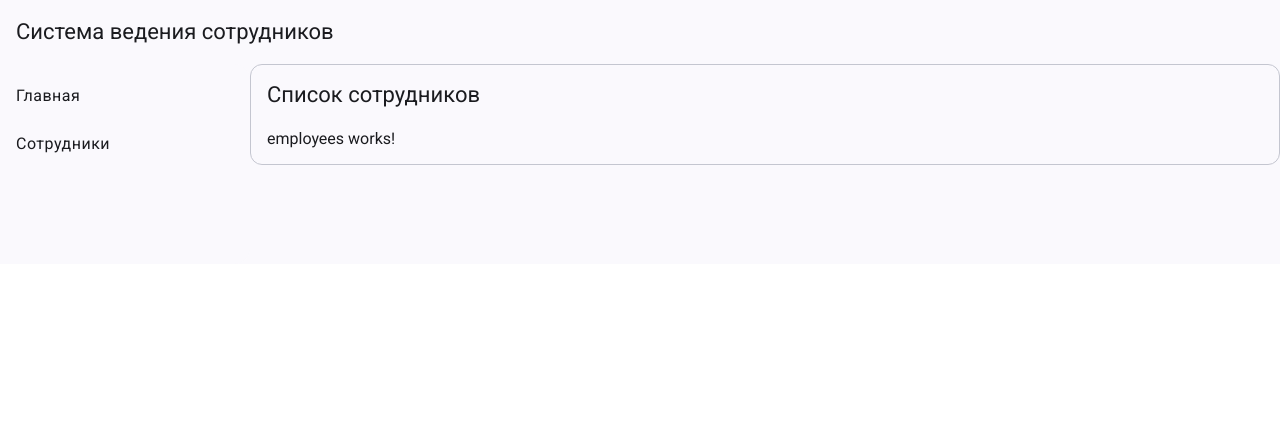
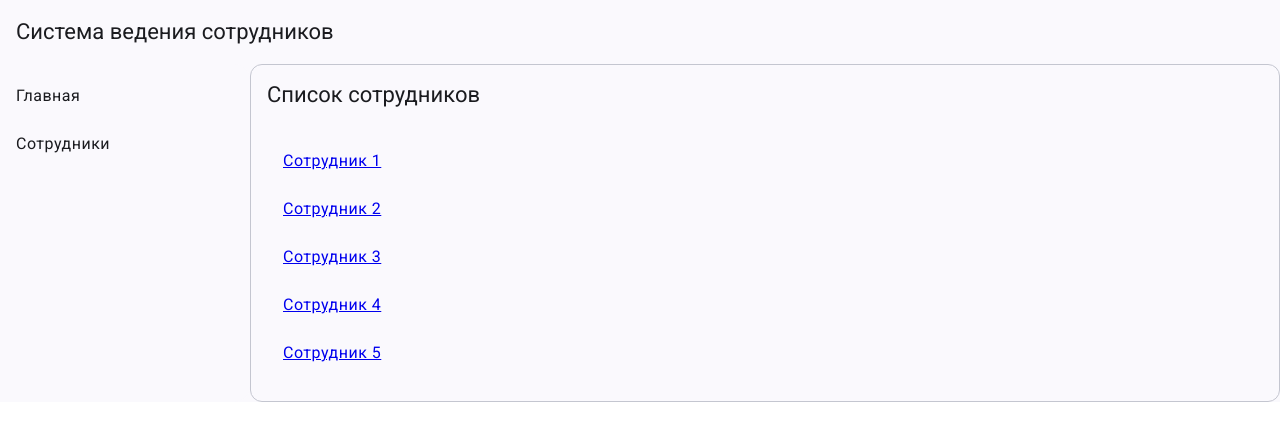
Before and after one commit to ul7309/management-service, an Angular app: page /employees in a window 1280 px wide. Shown: the top 440 px of the page. Built offline with nearby package versions, Linux system fonts and the light colour scheme.

Commit message:
Компонент вывода списка сотрудников

```diff
--- a/src/app/app.routes.ts
+++ b/src/app/app.routes.ts
@@ -4,6 +4,6 @@ import { EmployeeComponent } from './pages/employee/employee.component';
 import { EmployeesComponent } from './pages/employees/employees.component';
 
 export const routes: Routes = [
-  { path: 'employee', component: EmployeeComponent },
+  { path: 'employee/:id', component: EmployeeComponent },
   { path: 'employees', component: EmployeesComponent },
 ];
--- a/src/app/pages/employees/employees.component.html
+++ b/src/app/pages/employees/employees.component.html
@@ -1 +1,7 @@
-<app-layout title="Список сотрудников">employees works!</app-layout>
+<app-layout title="Список сотрудников">
+  <mat-list role="list">
+    <mat-list-item *ngFor="let employee of employees" role="listitem">
+      <a [routerLink]="['/employee', employee.id]">{{ employee.fio }}</a>
+    </mat-list-item>
+  </mat-list>
+</app-layout>
--- a/src/app/pages/employees/employees.component.ts
+++ b/src/app/pages/employees/employees.component.ts
@@ -1,13 +1,98 @@
 import { Component } from '@angular/core';
+import { CommonModule } from '@angular/common';
+import { RouterLink } from '@angular/router';
+
+import { MatListModule } from '@angular/material/list';
 
 import { LayoutComponent } from '../../layout/layout.component';
 
+interface Employee {
+  id: string;
+  fio: string;
+  department: string;
+  mainInformation: string;
+  education: string;
+  grade: string;
+  location: string;
+  englishLevel: string;
+  specialization: string;
+  coverLetter: string;
+  supervisor: string;
+}
+
 @Component({
   selector: 'app-employees',
-  imports: [LayoutComponent],
+  imports: [CommonModule, RouterLink, MatListModule, LayoutComponent],
   templateUrl: './employees.component.html',
   styleUrl: './employees.component.scss'
 })
+
 export class EmployeesComponent {
-
+  employees: Employee[] = [
+    {
+      id: '1',
+      fio: 'Сотрудник 1',
+      department: 'Отдел',
+      mainInformation: 'Главная информация',
+      education: 'Образование',
+      grade: 'Грейд',
+      location: 'Локация',
+      englishLevel: 'Уровень английского',
+      specialization: 'Специализация',
+      coverLetter: 'Сопроводительное письмо',
+      supervisor: 'Руководитель',
+    },
+    {
+      id: '2',
+      fio: 'Сотрудник 2',
+      department: 'Отдел',
+      mainInformation: 'Главная информация',
+      education: 'Образование',
+      grade: 'Грейд',
+      location: 'Локация',
+      englishLevel: 'Уровень английского',
+      specialization: 'Специализация',
+      coverLetter: 'Сопроводительное письмо',
+      supervisor: 'Руководитель',
+    },
+    {
+      id: '3',
+      fio: 'Сотрудник 3',
+      department: 'Отдел',
+      mainInformation: 'Главная информация',
+      education: 'Образование',
+      grade: 'Грейд',
+      location: 'Локация',
+      englishLevel: 'Уровень английского',
+      specialization: 'Специализация',
+      coverLetter: 'Сопроводительное письмо',
+      supervisor: 'Руководитель',
+    },
+    {
+      id: '4',
+      fio: 'Сотрудник 4',
+      department: 'Отдел',
+      mainInformation: 'Главная информация',
+      education: 'Образование',
+      grade: 'Грейд',
+      location: 'Локация',
+      englishLevel: 'Уровень английского',
+      specialization: 'Специализация',
+      coverLetter: 'Сопроводительное письмо',
+      supervisor: 'Руководитель',
+    },
+    {
+      id: '5',
+      fio: 'Сотрудник 5',
+      department: 'Отдел',
+      mainInformation: 'Главная информация',
+      education: 'Образование',
+      grade: 'Грейд',
+      location: 'Локация',
+      englishLevel: 'Уровень английского',
+      specialization: 'Специализация',
+      coverLetter: 'Сопроводительное письмо',
+      supervisor: 'Руководитель',
+    }
+  ];
 }
```
